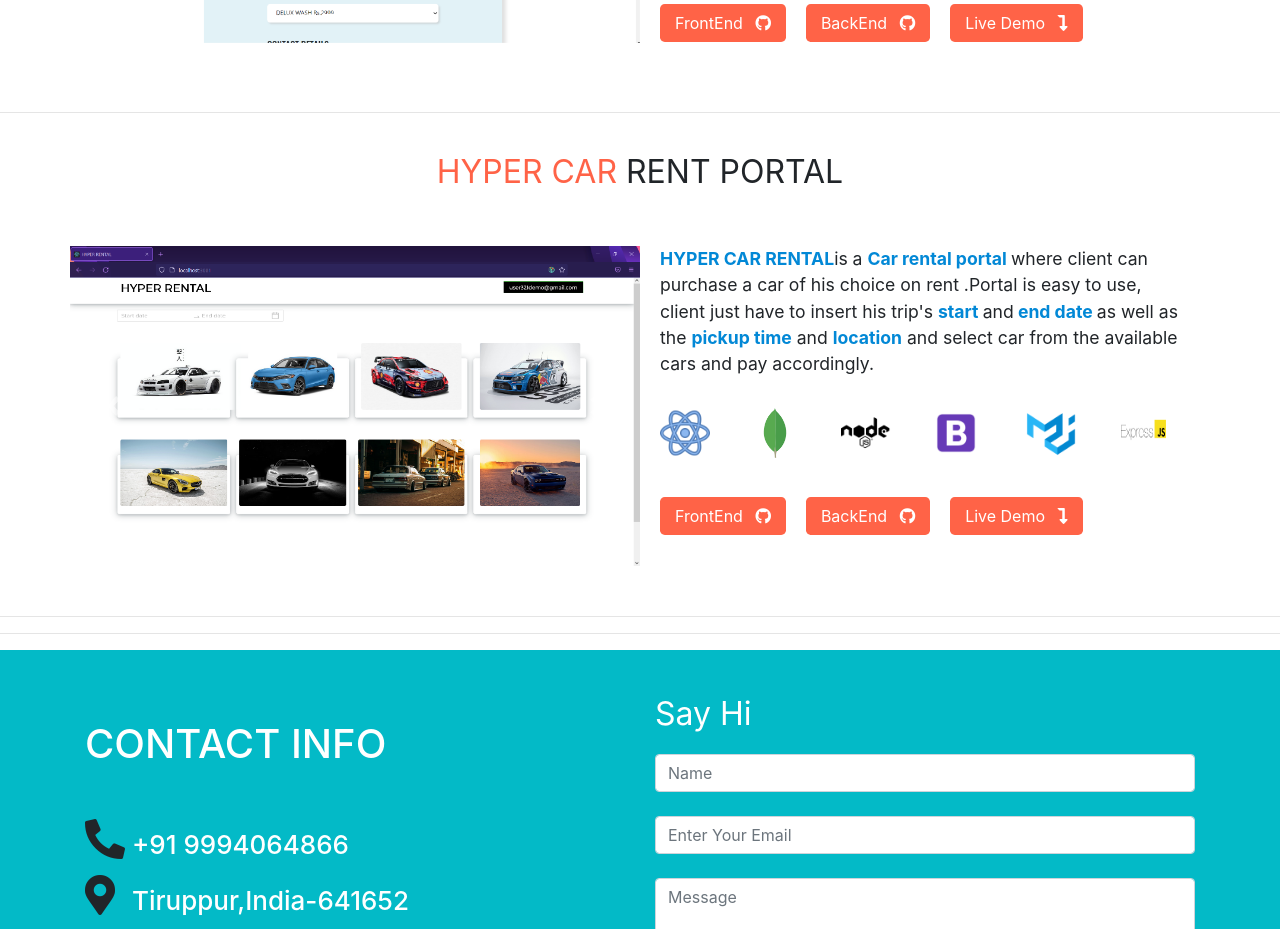
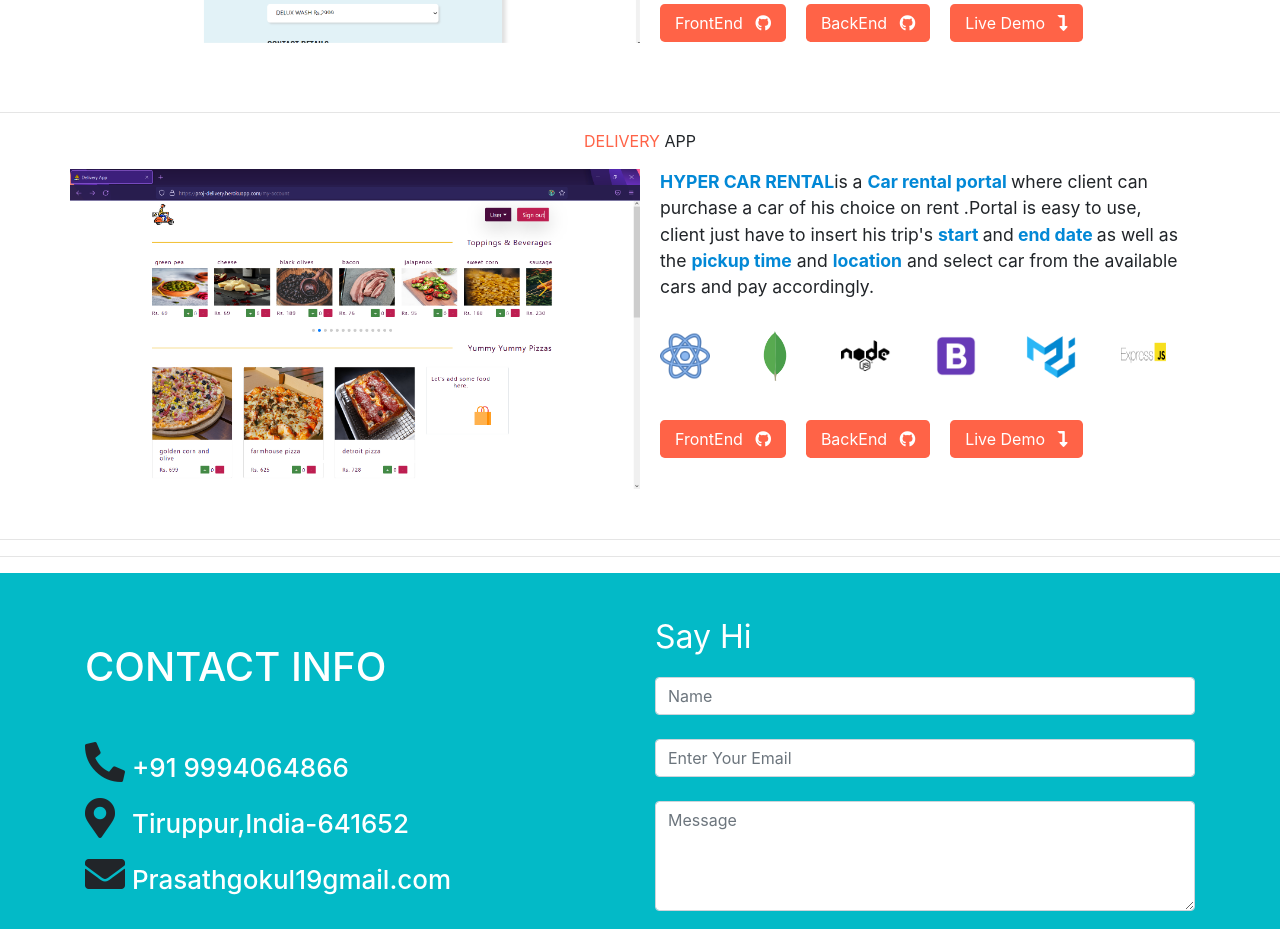
Before and after one commit to gokul299/My-portfolio, a React (Create React App) app: page / in a window 1280 px wide. Shown: the part 3380-4309 px from the top of the page. Built offline with nearby package versions, Linux system fonts and the light colour scheme.

Commit message:
Update projects.js

```diff
--- a/src/components/projects.js
+++ b/src/components/projects.js
@@ -413,14 +413,14 @@ function Project() {
 
             {/*project 4 */}
    <div style={{ textAlign: "center" }}>
-        <p className="title2 project2"><span style={{ color: "tomato" }}>HYPER CAR</span> RENT PORTAL</p>
+        <p className="title4 project4"><span style={{ color: "tomato" }}>DELIVERY</span> APP</p>
       </div>
 
       <div className="container" data-aos="zoom-in">
         <div className="row secondDiv">
           <div className="col-lg-6" style={{ padding: "0px" }}>
             <div style={{ width: "100%", height: "100%" }}>
-              <div id="carouselExampleIndicators2" className="carousel slide" data-ride="carousel">
+              <div id="carouselExampleIndicators4" className="carousel slide" data-ride="carousel">
                 <ol className="carousel-indicators">
                   <li data-target="#carouselExampleIndicators2" data-slide-to="0" className="active"></li>
                   <li data-target="#carouselExampleIndicators2" data-slide-to="1"></li>
@@ -430,13 +430,13 @@ function Project() {
                 </ol>
                 <div className="carousel-inner">
                   <div className="carousel-item active">
-                    <img className="d-block w-100" src="./images/rental/rent1.png" alt=" slide1" />
+                    <img className="d-block w-100" src="./images/Delivery 1.png" alt=" slide1" />
                   </div>
                   <div className="carousel-item">
-                    <img className="d-block w-100" src="./images/rental/rent2.png" alt=" slide2" />
+                    <img className="d-block w-100" src="./images/Delivery 2.png" alt=" slide2" />
                   </div>
                   <div className="carousel-item">
-                    <img className="d-block w-100" src="./images/rental/rent3.png" alt=" slide3" />
+                    <img className="d-block w-100" src="./images/Delivery 3.png" alt=" slide3" />
                   </div>
                   <div className="carousel-item">
                     <img className="d-block w-100" src="./images/rental/rent4.png" alt=" slide4" />
@@ -445,11 +445,11 @@ function Project() {
                     <img className="d-block w-100" src="./images/rental/rent5.png" alt=" slide5" />
                   </div>
                 </div>
-                <a className="carousel-control-prev" href="#carouselExampleIndicators2" role="button" data-slide="prev">
+                <a className="carousel-control-prev" href="#carouselExampleIndicators4" role="button" data-slide="prev">
                   <span className="carousel-control-prev-icon" aria-hidden="true"></span>
                   <span className="sr-only">Previous</span>
                 </a>
-                <a className="carousel-control-next" href="#carouselExampleIndicators2" role="button" data-slide="next">
+                <a className="carousel-control-next" href="#carouselExampleIndicators4" role="button" data-slide="next">
                   <span className="carousel-control-next-icon" aria-hidden="true"></span>
                   <span className="sr-only">Next</span>
                 </a>
```
